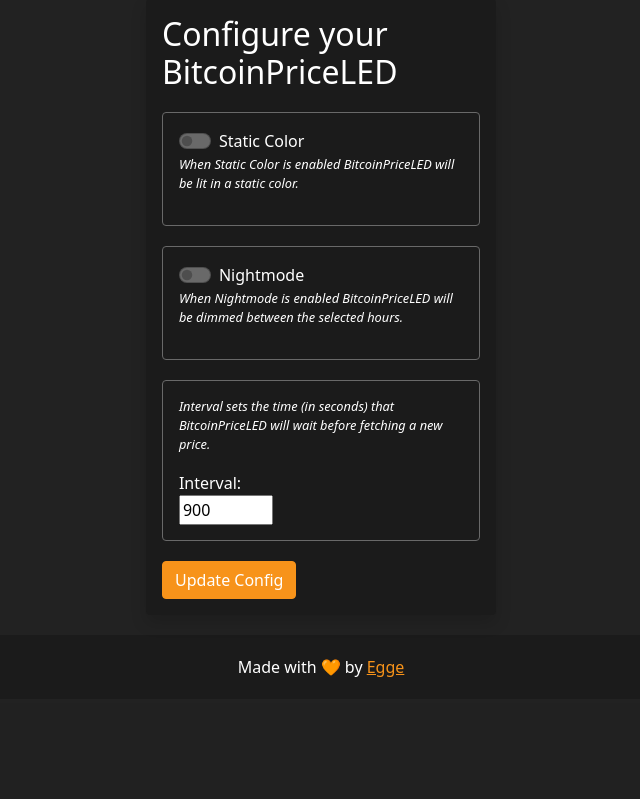
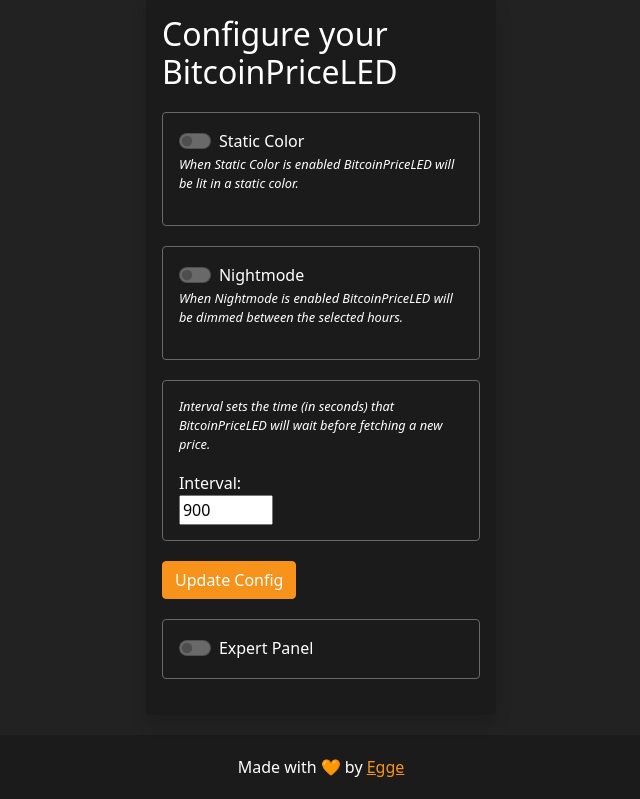
Before and after one commit to Egge21M/BitcoinPriceLED, a Flask app: page / in a window 1280 px wide. Shown: the part 97-896 px from the top of the page, without its empty margins (319-959 px from the left). Before the commit the page ends 774 px from the top, so only its background shows below. Run offline with Flask 2, Linux system fonts and the light colour scheme; data that the repository does not hold is empty; some libraries are stand-ins or nearby versions.

Commit message:
Added an Expert-Panel to WebInterface

```diff
--- a/src/main.py
+++ b/src/main.py
@@ -63,7 +63,11 @@
 
 
 def main():
-    currentPrice = getPrices('BTCUSD')
+    try:
+        currentPrice = getPrices('BTCUSD')
+    except:
+        currentPrice = 0
+
     errorCount = 0
     strip.begin()
     while True:
--- a/src/server/app.py
+++ b/src/server/app.py
@@ -56,5 +56,24 @@
     forward_message = "Updated cofig file... restarting service"
     return render_template('index.html', forward_message=forward_message)
 
+@app.route('/stream')
+def stream():
+    def generate():
+        with open('../led.log') as file:
+            return file.read()
+    return app.response_class(generate(), mimetype='text/plain')
+
+@app.route('/reboot')
+def reboot():
+    os.system('sudo reboot')
+    system_message = "Rebooting LED now..."
+    return render_template('index.html', system_message=system_message)
+
+@app.route('/shutdown')
+def shutdown():
+    os.system('sudo shutdown -h now')
+    system_message = "Shutting down now..."
+    return render_template('index.html', system_message=system_message)
+
 if __name__ == "__main__":
     app.run(host='0.0.0.0')
--- a/src/server/static/js/main.js
+++ b/src/server/static/js/main.js
@@ -19,3 +19,22 @@
         nightmodeSettings.removeAttribute('style');
     }
 });
+
+let output = document.getElementById('output');
+var xhr = new XMLHttpRequest();
+xhr.open('GET', 'http://localhost:5000/stream');
+xhr.send();
+
+setInterval(function() {
+    output.textContent = xhr.responseText;
+}, 1000);
+
+let expert = document.getElementById('expert')
+let expertTrigger = document.getElementById('showExpert');
+expertTrigger.addEventListener('change', e => {
+    if (expertTrigger.checked == true) {
+        expert.style.removeProperty('display');
+    } else {
+        expert.style.setProperty('display','none')
+    }
+});
--- a/src/server/templates/index.html
+++ b/src/server/templates/index.html
@@ -65,7 +65,19 @@
                 <button name="forwardBtn" type="submit" class="btn btn-light">Update Config</button>
             </form>
             <div>{{ forward_message }}</div>
-
+            <div class='container border rounded' style='margin-top: 20px; margin-bottom: 20px; padding: 5%;'>
+                <div class="form-check form-switch">
+                    <input class="form-check-input" type="checkbox" id="showExpert">
+                    <label class="form-check-label" for="flexSwitchCheckDefault">Expert Panel</label>
+                </div>
+                <div id='expert' style='display: none;'>
+                    <h3>Logs</h3>
+                    <a name="forwardBtn" href="#" class="btn btn-light" onclick="return confirm('Are you sure?')">Reboot LED</a>
+                    <a name="forwardBtn" href="#" class="btn btn-light" onclick="return confirm('Are you sure?')">Shutdown LED</a>
+                    <div>{{ system_message }}</div>
+                    <pre id='output' style='white-space: pre-wrap; word-break: keep-all; font-size: smaller;'></pre>
+                </div>
+            </div>
         </div>
     </div>
     <!-- </div>
```
